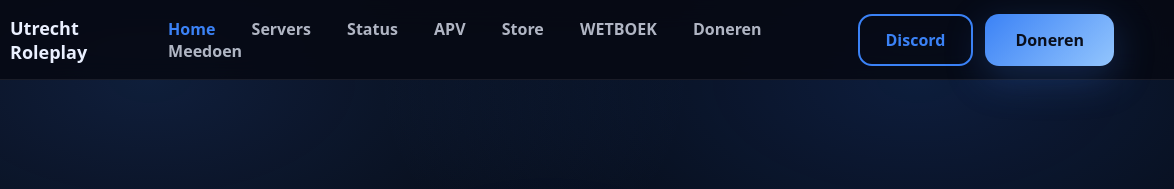
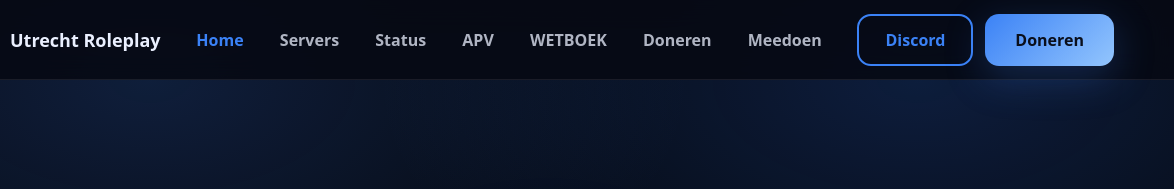
Before and after one commit to zuiderveld/utrecht-roleplay, a website: page index.html in a window 1280 px wide. Shown: the top 189 px of the page, 106-1280 px from the left. Drawn offline with Linux system fonts and the light colour scheme; a script that the page names is missing.

Commit message:
Update index.html

```diff
--- a/index.html
+++ b/index.html
@@ -32,7 +32,6 @@
         <a href="servers.html">Servers</a>
         <a href="status.html">Status</a>
         <a href="apv.html">APV</a>
-        <a href="https://store.utrechtroleplay.eu/" target="_blank" rel="noopener">Store</a>
         <a href="https://docs.google.com/document/d/1qfrcfnsyI-__ufqnPlb56kWgw-W60IqPYoCM7Wxf-Zw/edit?tab=t.0" target="_blank" rel="noopener">WETBOEK</a>
         <a href="index.html#donate">Doneren</a>
         <a href="index.html#join">Meedoen</a>
```
